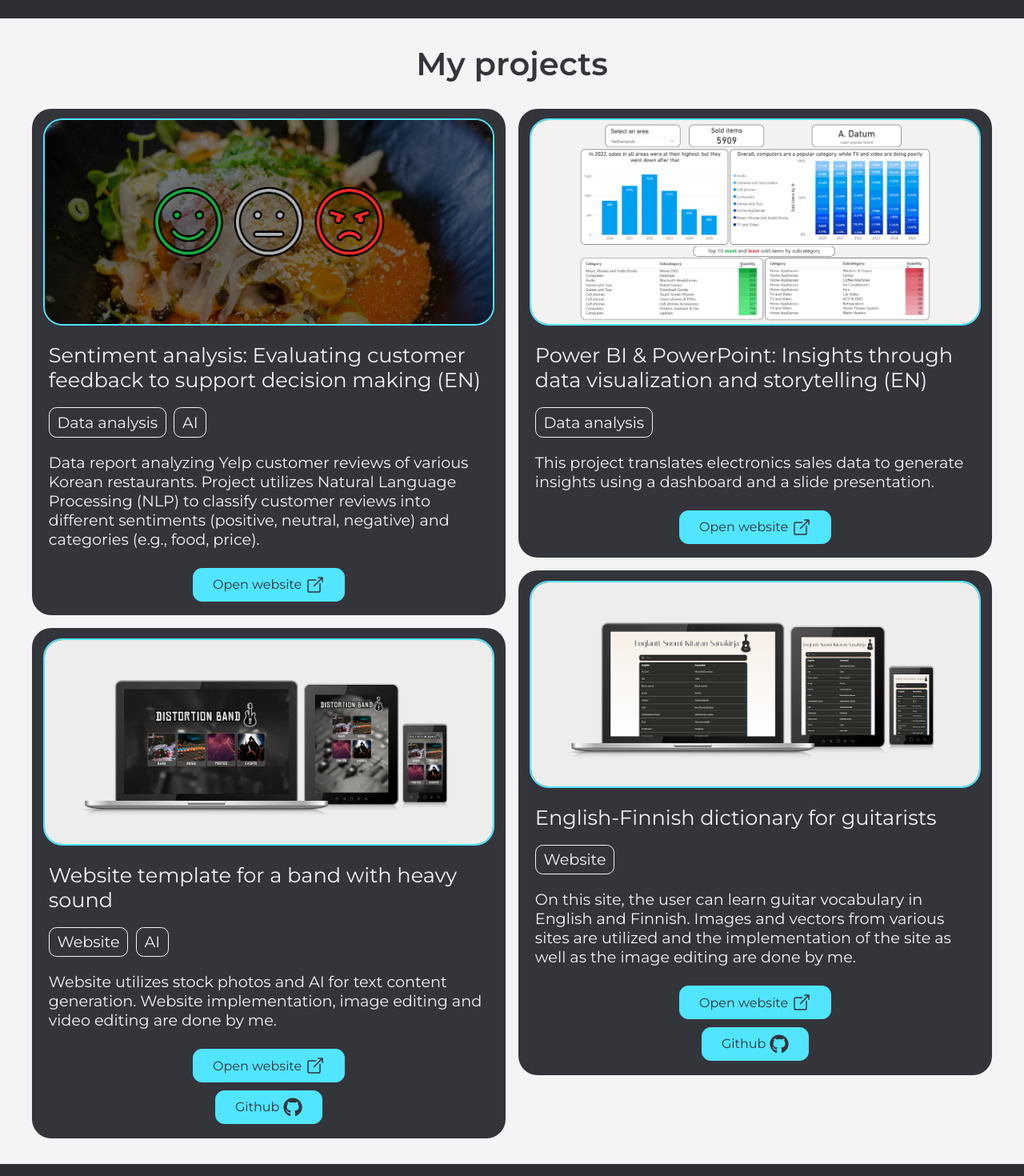
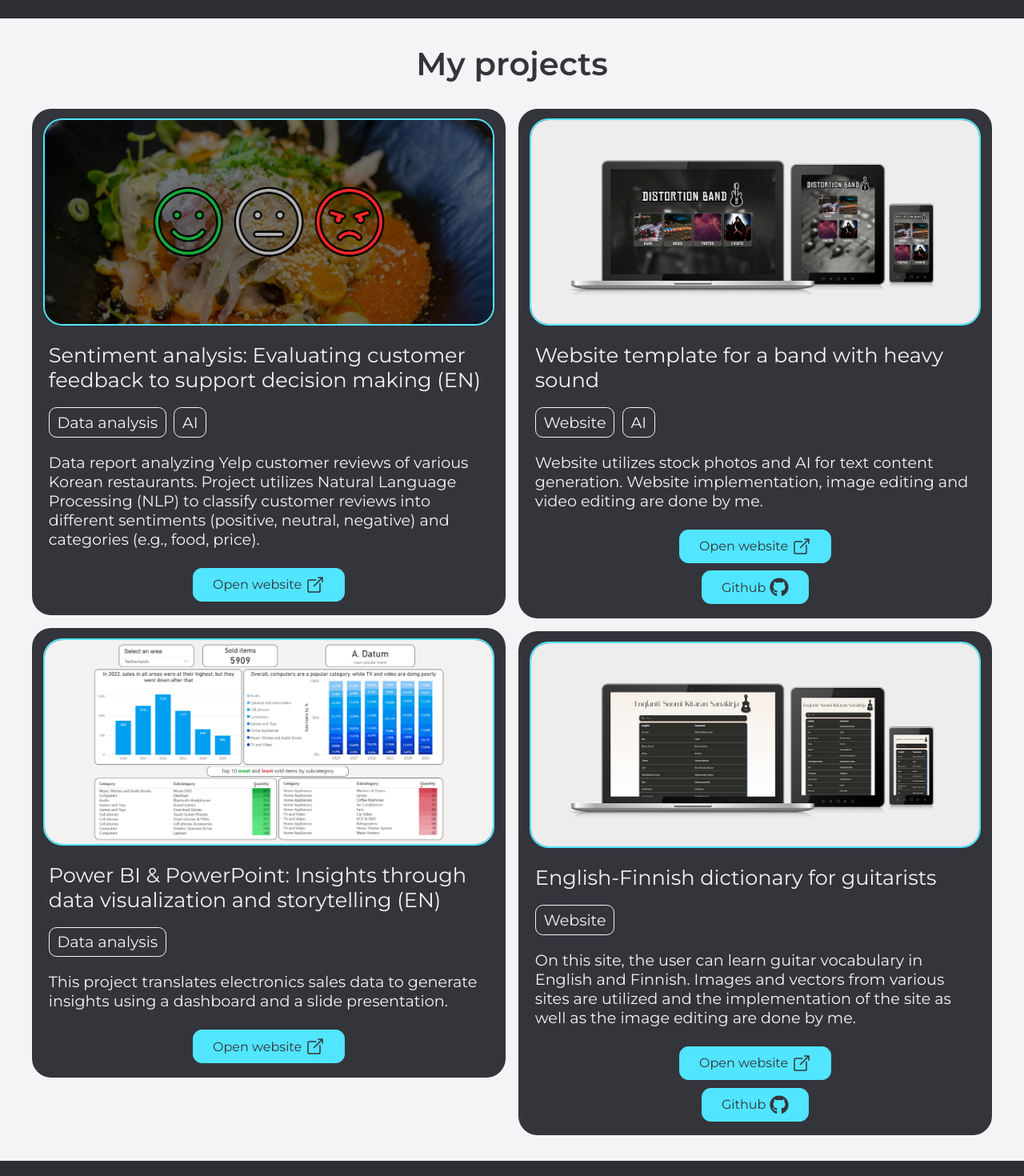
Before and after one commit to ojela028xamk/jere-lansipii-portfolio, a Next.js app: page / in a window 1280 px wide. Shown: the part 2020-3490 px from the top of the page at 80% size. Built offline with nearby package versions, Linux system fonts and the light colour scheme; no server answers.

Commit message:
project order

```diff
--- a/app/website/projects.tsx
+++ b/app/website/projects.tsx
@@ -23,17 +23,17 @@ const projects: Project[] = [
     link: "/sentiment_project",
   },
   {
+    translateKey: "project2",
+    categories: ["category_data"],
+    image: "/powerbi_dashboard.PNG",
+    link: "/powerbi_project",
+  },
+  {
     translateKey: "project3",
     categories: ["category_website", "category_ai"],
     image: "/band_template.png",
     link: "https://metal-band-template.vercel.app/",
     link_info: "https://github.com/ojela028xamk/metal-band-template",
-  },
-  {
-    translateKey: "project2",
-    categories: ["category_data"],
-    image: "/powerbi_dashboard.PNG",
-    link: "/powerbi_project",
   },
   {
     translateKey: "project4",
```
